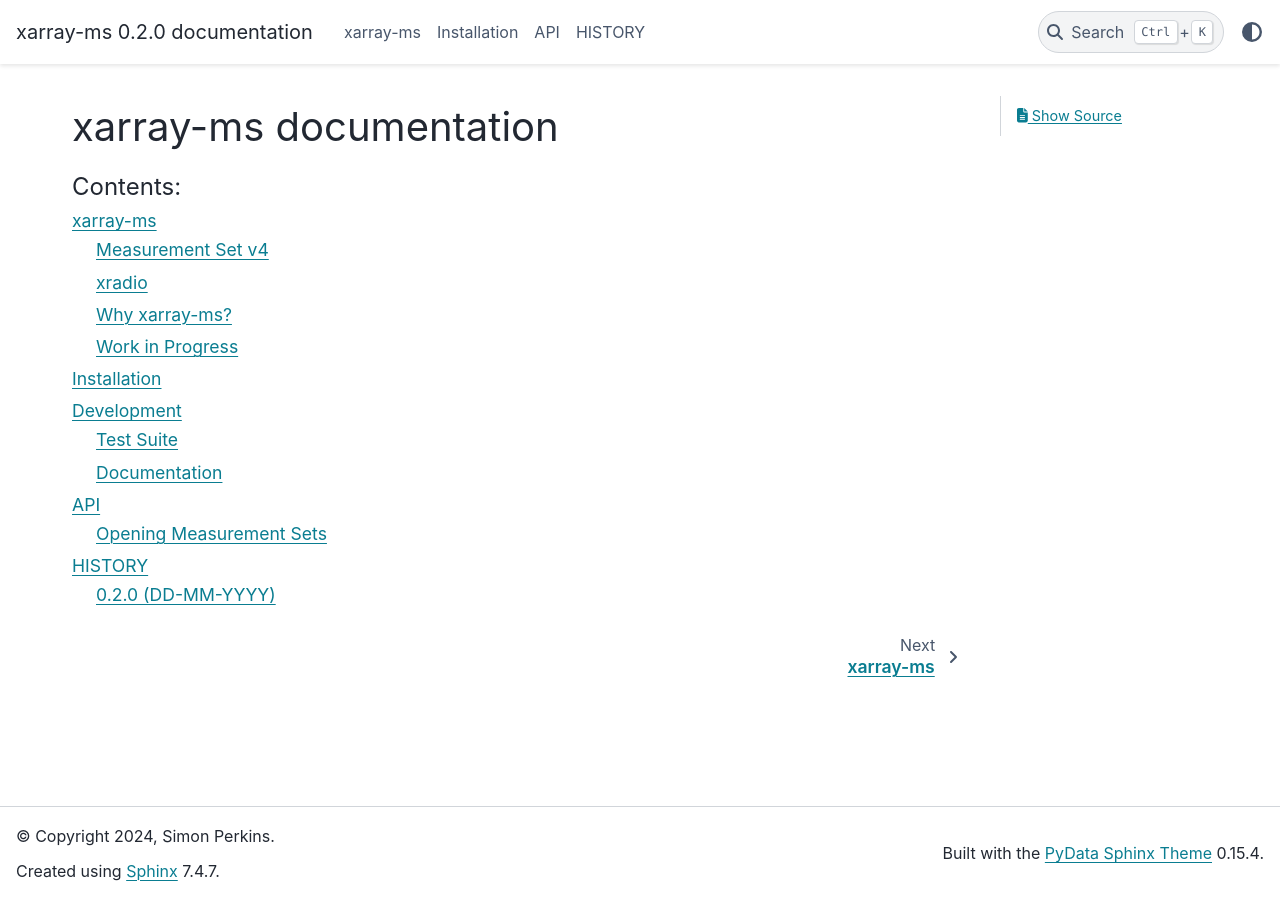
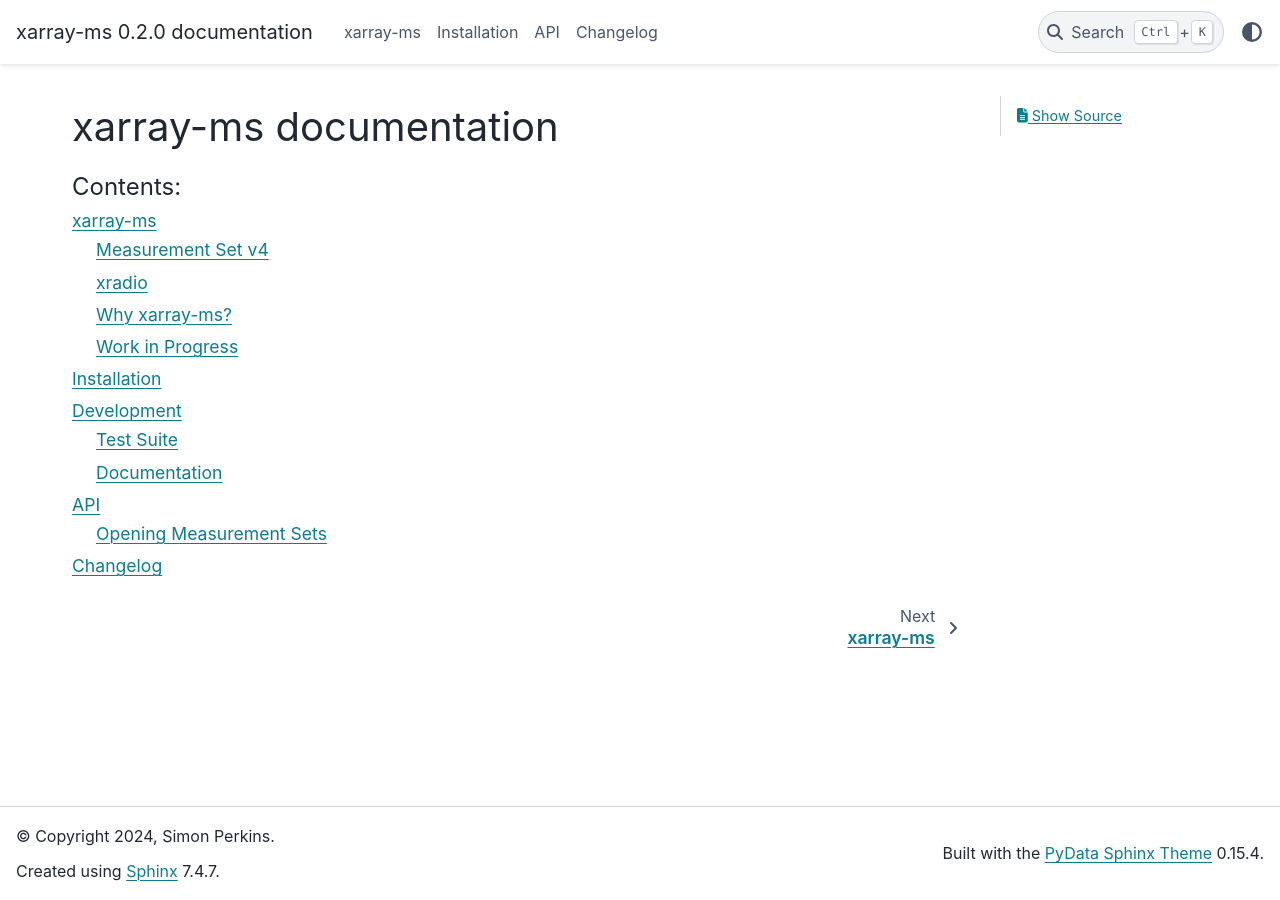
Before and after one commit to ratt-ru/xarray-ms, a Sphinx documentation site: the page built from doc/source/index.rst, in a window 1280 px wide. Built offline with Sphinx 7.4.7 and the PyData theme 0.15.4, drawn with Linux system fonts in a browser that asks for light colours.

Commit message:
history -> changelog

```diff
--- a/doc/source/history.rst
+++ b/doc/source/changelog.rst
@@ -1,5 +1,7 @@
-HISTORY
-=======
+:tocdepth: 1
+
+Changelog
+=========
 
 0.2.0 (DD-MM-YYYY)
 ------------------
--- a/doc/source/index.rst
+++ b/doc/source/index.rst
@@ -13,4 +13,4 @@
    readme
    install
    api
-   history
+   changelog
```
